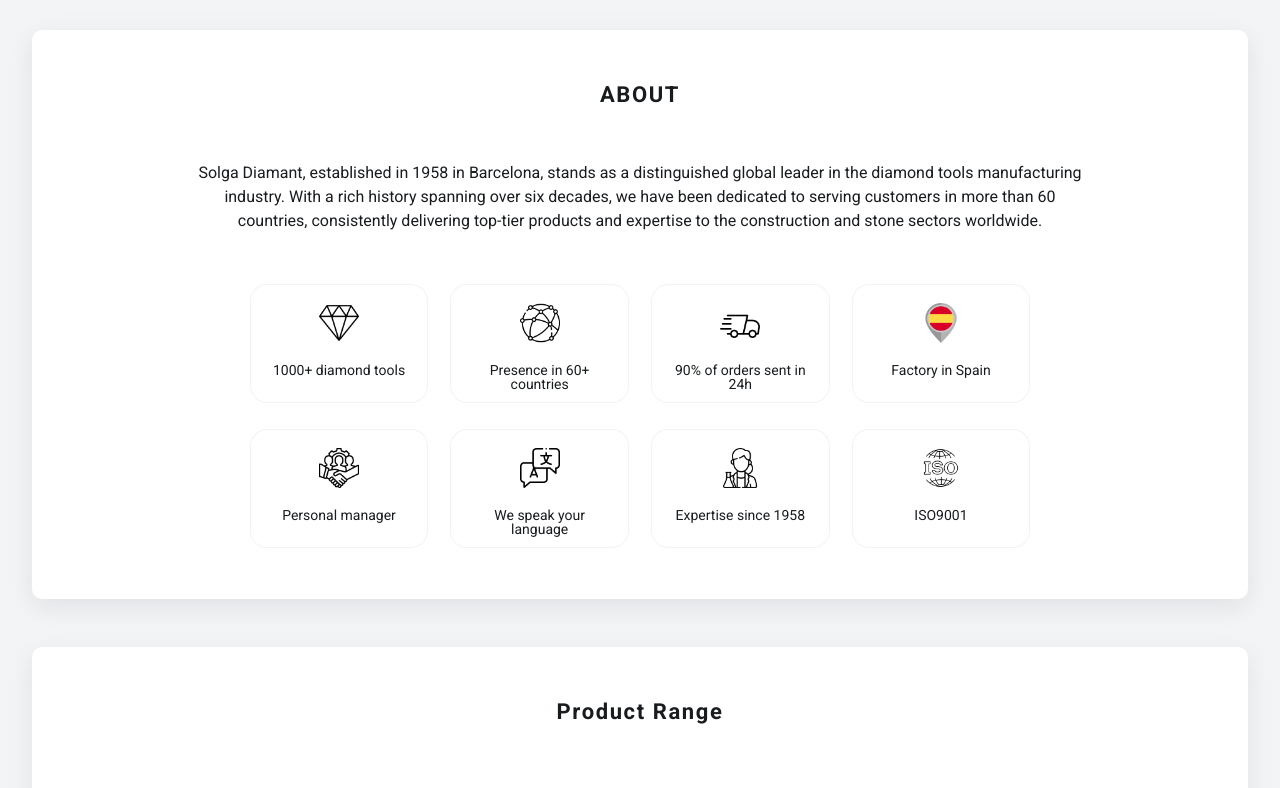
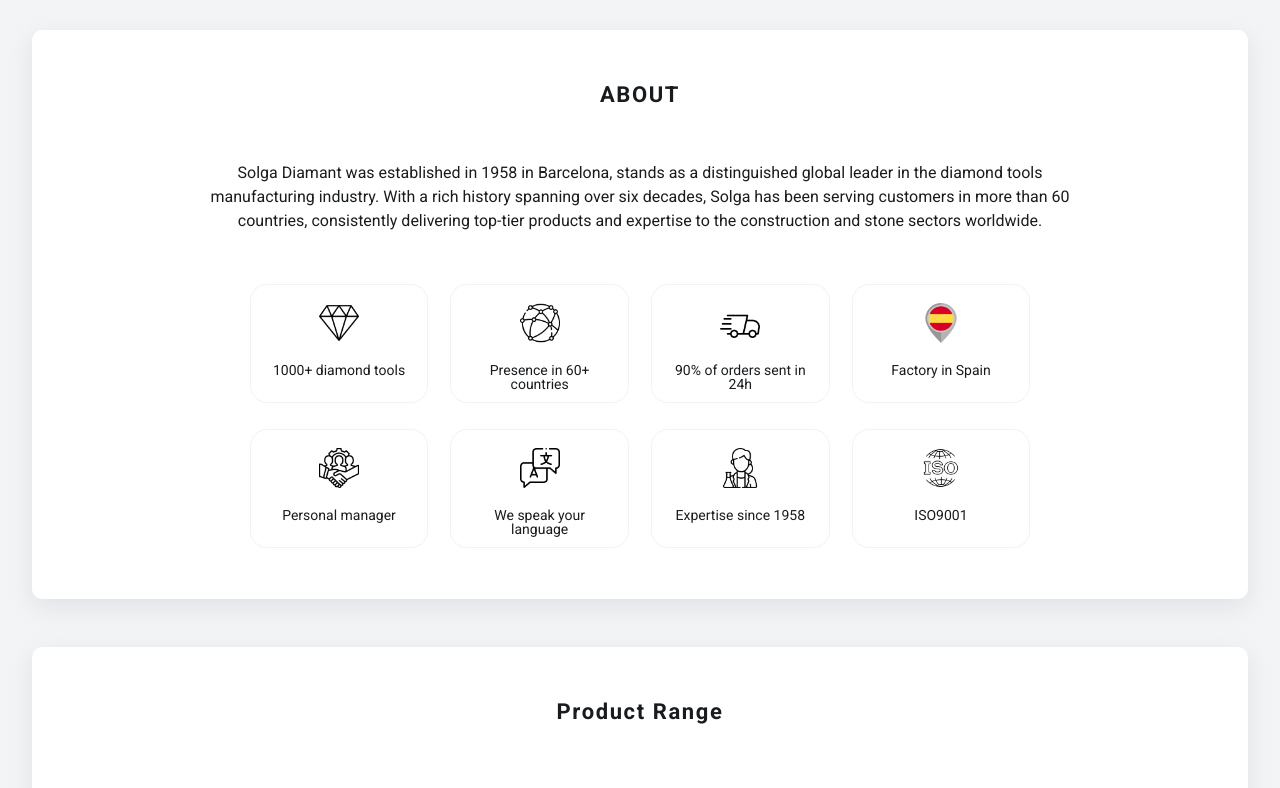
Before and after one commit to dmoiseev22/PartnerHub, a React (Vite) app: page / in a window 1280 px wide. Shown: the part 860-1648 px from the top of the page. Built offline with nearby package versions, Linux system fonts and the light colour scheme; no server answers; the database is empty.

Commit message:
Update Home.jsx

```diff
--- a/src/pages/home/Home.jsx
+++ b/src/pages/home/Home.jsx
@@ -1,6 +1,5 @@
 import React from "react"
 import { Link } from 'react-router-dom'
-// import backgroundImg from '../../../src/assets/img/home-background-tiles.jpeg'
 import backgroundImg from '../../../src/assets/img/background-mural.jpg'
 
 import drycutIcon from '../../../src/assets/product-range-icons/drycut.png'
@@ -30,7 +29,8 @@
 
             <div className="home-page-about-section">
                 <h3>ABOUT </h3>
-                <p>Solga Diamant, established in 1958 in Barcelona, stands as a distinguished global leader in the diamond tools manufacturing industry. With a rich history spanning over six decades, we have been dedicated to serving customers in more than 60 countries, consistently delivering top-tier products and expertise to the construction and stone sectors worldwide. </p>
+                <p>Solga Diamant was established in 1958 in Barcelona, stands as a distinguished global leader in the diamond tools manufacturing industry.
+                    With a rich history spanning over six decades, Solga has been serving customers in more than 60 countries, consistently delivering top-tier products and expertise to the construction and stone sectors worldwide. </p>
                     <div className="home-about-inner-container">
                     <div className="home-about-left">
                         <ul>
@@ -82,7 +82,7 @@
                 <h3>Promotions</h3>
 
                 <div className="home-page-range-inner">
-                    <p>Explore our latest promotions and tailor-made recommendations for your business</p>
+                    <p>Explore latest promotions and tailor-made recommendations for your business</p>
                     <p> <span style={{color: "red", fontSize: '12px'}}> Login required</span></p>
 
                     <Link to="promos">
```
